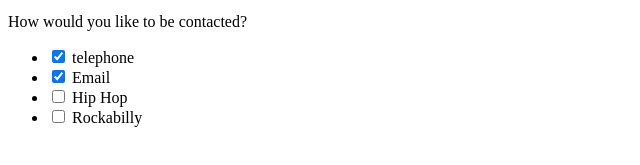
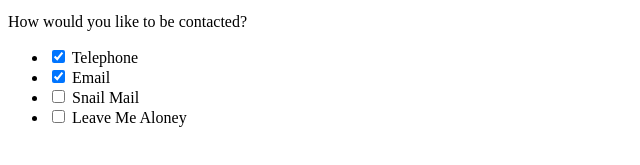
Before and after one commit to BravoN11/From, a plain HTML site: page index.html in a window 1280 px wide. Shown: the part 437-602 px from the top of the page, 0-640 px from the left. Drawn offline with Linux system fonts and the light colour scheme.

Commit message:
Update index.html

```diff
--- a/index.html
+++ b/index.html
@@ -31,10 +31,10 @@
         <button id="saveBtn">Save</button>
         <p>How would you like to be contacted?</p>
         <ul>
-            <li><input type="checkbox" name="contact" value="telephone" checked> telephone</li>
+            <li><input type="checkbox" name="contact" value="telephone" checked> Telephone</li>
             <li><input type="checkbox" name="contact" value="email" checked> Email</li>
-            <li><input type="checkbox" name="contact" value="Snail mail"> Hip Hop</li>
-            <li><input type="checkbox" name="contact" value="Leave me Alone"> Rockabilly</li>
+            <li><input type="checkbox" name="contact" value="Snail mail"> Snail Mail</li>
+            <li><input type="checkbox" name="contact" value="Leave me Alone"> Leave Me Aloney</li>
         </ul>
 
 
```
